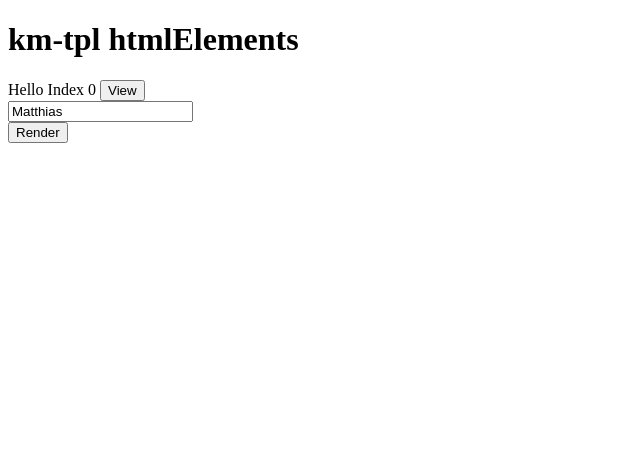
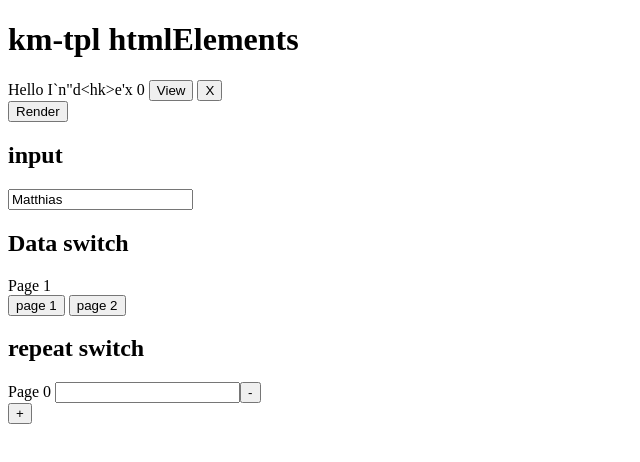
Before and after one commit to kasimirjs/kasimir-tpl, a website: page www/km-tpl.html in a window 1280 px wide. Both pictures are taken after a click on the button "Render". Shown: the whole page, without its empty margins (0-640 px from the left). Drawn offline with Linux system fonts and the light colour scheme; files that its build step writes are made by us from their sources.

Commit message:
added attrubutes and htmlelement

```diff
--- a/src/kasimir-renderer.js
+++ b/src/kasimir-renderer.js
@@ -76,8 +76,11 @@ class KasimirRenderer {
             if (domnode.tagName === "SCRIPT") {
                 out += "\neval(`" + domnode.textContent + "`);"
             } else {
-                out += "\n_e[" + depth + "] = document.createElement('" + domnode.tagName + "');";
-
+                if (domnode.hasAttribute("is")) {
+                    out += "\n_e[" + depth + "] = document.createElement('" + domnode.tagName + "', {is: '" + domnode.getAttribute("is") + "'});";
+                } else {
+                    out += "\n_e[" + depth + "] = document.createElement('" + domnode.tagName + "');";
+                }
                 for (let attr of domnode.attributes) {
                     if (attr.name.startsWith(this._attrPrefix))
                         continue;
--- /dev/null
+++ b/src/km-input.js
@@ -0,0 +1,45 @@
+
+
+
+class KmInputElem extends HTMLInputElement {
+
+    constructor() {
+        super();
+        this._attrs = {
+            bind: null,
+            observe: null,
+            scope: null
+        };
+        this._config = {
+        };
+
+    }
+
+
+    static get observedAttributes() { return ["bind"]; }
+
+    attributeChangedCallback(name, oldValue, newValue) {
+        this._attrs[name] = newValue;
+    }
+
+    connectedCallback() {
+        console.log("connected!!!", this);
+        console.log(window.status);
+
+        try {
+            this.value = eval(this._attrs.bind);
+
+            this.onchange = () => {
+                console.log("change", this.value);
+                eval(this._attrs.bind + " = this.value");
+            }
+        } catch (e) {
+            console.error(e + " in element ", this);
+            throw e;
+        }
+
+    }
+
+}
+
+customElements.define("km-input", KmInputElem, {extends: "input"});
--- a/src/km-tpl.js
+++ b/src/km-tpl.js
@@ -9,6 +9,7 @@ class KmTplElem extends HTMLElement {
         this._attrs = {
             bind: null,
             observe: null,
+            scope: null
         };
         this._config = {
         };
@@ -21,14 +22,15 @@ class KmTplElem extends HTMLElement {
     }
 
 
-    static get observedAttributes() { return ["bind", "observe"]; }
+    static get observedAttributes() { return ["bind", "observe", "scope"]; }
 
     attributeChangedCallback(name, oldValue, newValue) {
         this._attrs[name] = newValue;
     }
 
     connectedCallback() {
-        window.addEventListener("load", () => {
+
+        try {
             console.log("load", window["data"]);
             let template = this.querySelector("template");
             if (template === null) {
@@ -40,17 +42,25 @@ class KmTplElem extends HTMLElement {
             this.removeChild(template);
             this.tpl.renderIn(this);
 
+            if (this._attrs.scope !== null) {
+                var scope = null;
+                eval("scope = " + this._attrs.scope);
+            }
             if (this._attrs.bind !== null) {
-                this.tpl.bind(window[this._attrs.bind]);
+                this.tpl.bind(eval(this._attrs.bind));
             }
             if (this._attrs.observe) {
-                let observed = window[this._attrs.observe];
+                let observed = eval(this._attrs.observe);
                 console.log(observed);
                 if (typeof observed !== "object")
-                    throw "observed variable window['" + this._attrs.observe + "'] is typeof " + (typeof observed) + " but object required";
+                    throw "observed variable '" + this._attrs.observe + "' is typeof " + (typeof observed) + " but object required";
                 this.tpl.observe(observed);
             }
-        });
+        } catch (e) {
+            console.error(e + " in element ", this);
+            throw e;
+        }
+
     }
 
     disconnectCallback() {
--- a/www/km-tpl.html
+++ b/www/km-tpl.html
@@ -9,35 +9,61 @@
 
     <km-tpl id="tpl1" observe="data">
         <template>
-            <div *for="let data of scope.list">
-                Hello ${data} <button onclick="console.log(data)">View</button>
-                <b *if="data == 'Index 6'">This is the 6</b>
+            <div *for="let cur of scope.list">
+                Hello ${cur} <button onclick="console.log(cur)">View</button>
+                <button onclick="data.list.splice(data.list.indexOf(cur), 1)">X</button>
+                <b *if="cur == 'Index 6'">This is the 6</b>
             </div>
         </template>
     </km-tpl>
+    <button onclick="rise();">Render</button>
 
+    <h2>input</h2>
     <km-tpl observe="data">
         <template>
             <input type="text" value="${scope.name}">
         </template>
     </km-tpl>
 
+    <h2>Data switch</h2>
+    <km-tpl observe="data">
+        <template>
+            <div *if="scope.page === 1" style="${'background-color: ' + scope.page}">Page 1</div>
+            <div *if="scope.page === 2">Page 2</div>
+        </template>
+    </km-tpl>
+    <button onclick="data.page=1">page 1</button>
+    <button onclick="data.page=2">page 2</button>
+
+    <h2>repeat switch</h2>
+    <km-tpl scope="{len: 1, data: []}" observe="scope">
+
+        <template>
+            <div *for="let i =0; i<scope.len; i++">Page ${i}
+                <input is="km-input" type="text" bind="scope.data[i]"><button onclick="scope.len--">-</button>
+            </div>
+            <button onclick="scope.len++">+</button>
+        </template>
+    </km-tpl>
+
+
     <script>
 
         var data = {
             list: [],
-            name: "Matthias"
+            name: "Matthias",
+            page: 1
         };
 
         let i = 0;
         function rise() {
-            data.list.push("Index " + i++);
+            data.list.push("I`n\"d<hk>e'x " + i++);
         }
 
 
     </script>
     <script type="application/javascript" src="/dist/kasimir-tpl.js"></script>
-    <button onclick="rise();">Render</button>
+
 
 </body>
 </html>
```
Also changed, not shown: www/km-input.html (added, +39 -0 lines), dist/kasimir-tpl-min.js, dist/kasimir-tpl.js.
